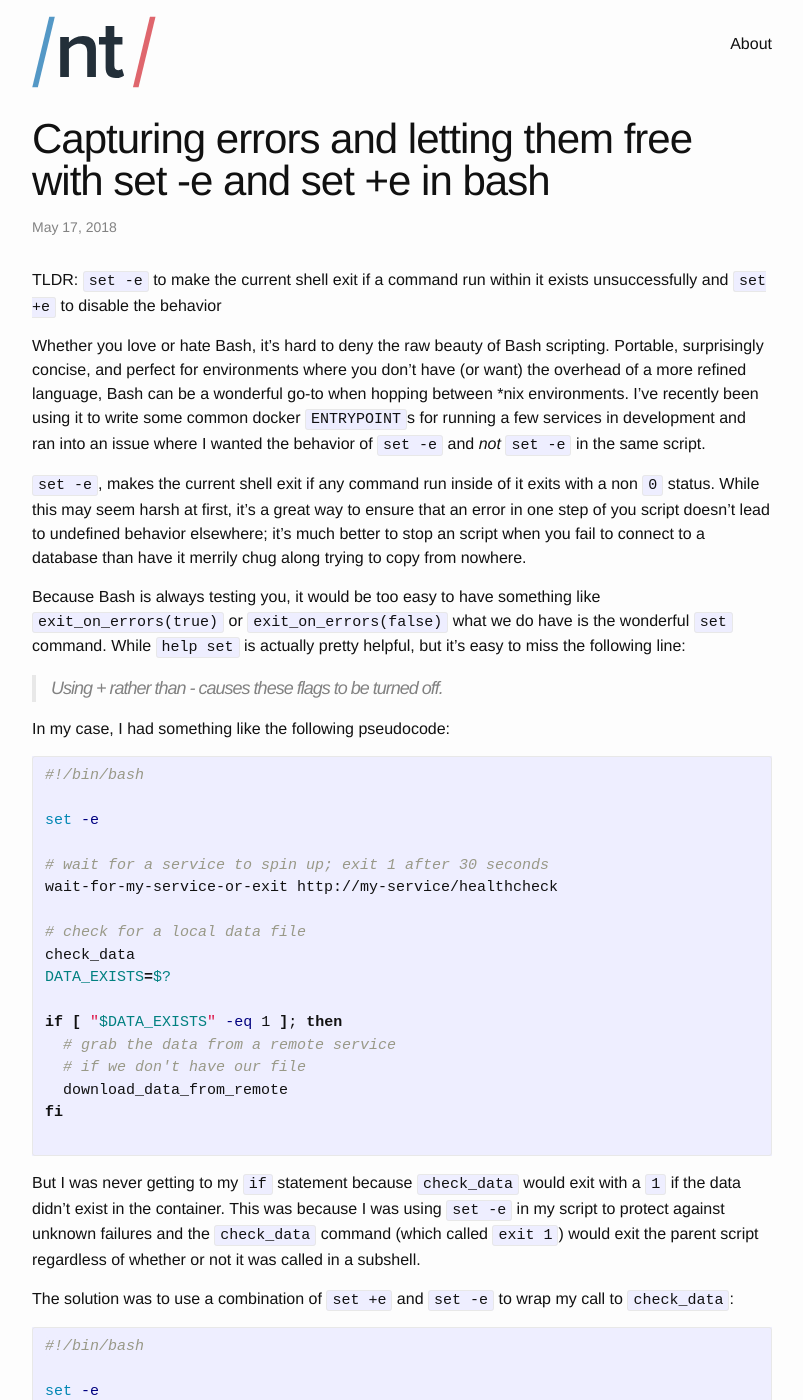
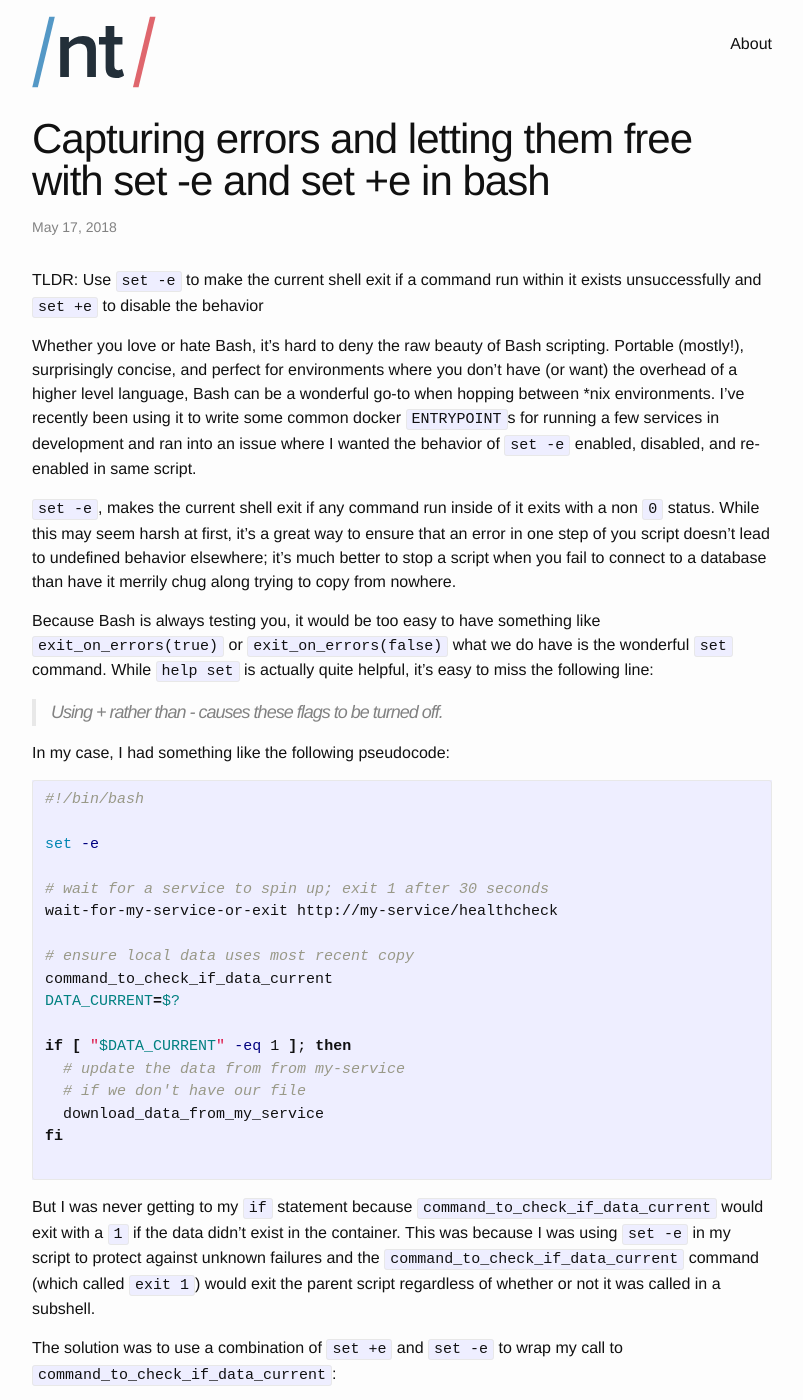
Before and after one commit to NickTomlin/nicktomlin.github.io, a Jekyll site: the page built from _posts/2018-05-17-capturing-errors-and-letting-them-with-set-e-and-e-in-bash.md, in a window 1280 px wide and 1400 px high. Shown: the whole window, without its empty margins (238-1041 px from the left). Built offline with Jekyll 4.4.1, drawn with Linux system fonts in a browser that asks for light colours; comment, search, counter and statistics services are not loaded; some of the changed text lies outside the part shown.

Commit message:
Update set -e post

````diff
--- a/_posts/2018-05-17-capturing-errors-and-letting-them-with-set-e-and-e-in-bash.md
+++ b/_posts/2018-05-17-capturing-errors-and-letting-them-with-set-e-and-e-in-bash.md
@@ -3,13 +3,13 @@ layout: post
 title: Capturing errors and letting them free with set -e and set +e in bash
 ---
 
-TLDR: `set -e` to make the current shell exit if a command run within it exists unsuccessfully and `set +e` to disable the behavior
+TLDR: Use `set -e` to make the current shell exit if a command run within it exists unsuccessfully and `set +e` to disable the behavior
 
-Whether you love or hate Bash, it's hard to deny the raw beauty of Bash scripting. Portable, surprisingly concise, and perfect for environments where you don't have (or want) the overhead of a more refined language, Bash can be a wonderful go-to when hopping between *nix environments. I've recently been using it to write some common docker `ENTRYPOINT`s for running a few services in development and ran into an issue where I wanted the behavior of `set -e` and _not_ `set -e` in the same script.
+Whether you love or hate Bash, it's hard to deny the raw beauty of Bash scripting. Portable (mostly!), surprisingly concise, and perfect for environments where you don't have (or want) the overhead of a higher level language, Bash can be a wonderful go-to when hopping between *nix environments. I've recently been using it to write some common docker `ENTRYPOINT`s for running a few services in development and ran into an issue where I wanted the behavior of `set -e` enabled, disabled, and re-enabled in same script.
 
-`set -e`, makes the current shell exit if any command run inside of it exits with a non `0` status. While this may seem harsh at first, it's a great way to ensure that an error in one step of you script doesn't lead to undefined behavior elsewhere; it's much better to stop an script when you fail to connect to a database than have it merrily chug along trying to copy from nowhere.
+`set -e`, makes the current shell exit if any command run inside of it exits with a non `0` status. While this may seem harsh at first, it's a great way to ensure that an error in one step of you script doesn't lead to undefined behavior elsewhere; it's much better to stop a script when you fail to connect to a database than have it merrily chug along trying to copy from nowhere.
 
-Because Bash is always testing you, it would be too easy to have something like `exit_on_errors(true)` or `exit_on_errors(false)` what we do have is the wonderful `set` command. While `help set` is actually pretty helpful, but it's easy to miss the following line:
+Because Bash is always testing you, it would be too easy to have something like `exit_on_errors(true)` or `exit_on_errors(false)` what we do have is the wonderful `set` command. While `help set` is actually quite helpful, it's easy to miss the following line:
 
 > Using + rather than - causes these flags to be turned off.
 
@@ -24,21 +24,21 @@ set -e
 # wait for a service to spin up; exit 1 after 30 seconds
 wait-for-my-service-or-exit http://my-service/healthcheck
 
-# check for a local data file
-check_data
-DATA_EXISTS=$?
+# ensure local data uses most recent copy
+command_to_check_if_data_current
+DATA_CURRENT=$?
 
-if [ "$DATA_EXISTS" -eq 1 ]; then
-  # grab the data from a remote service
+if [ "$DATA_CURRENT" -eq 1 ]; then
+  # update the data from from my-service
   # if we don't have our file
-  download_data_from_remote
+  download_data_from_my_service
 fi
 
 ```
 
-But I was never getting to my `if` statement because `check_data` would exit with a `1` if the data didn't exist in the container. This was because I was using `set -e` in my script to protect against unknown failures and the `check_data` command  (which called `exit 1`) would exit the parent script regardless of whether or not it was called in a subshell.
+But I was never getting to my `if` statement because `command_to_check_if_data_current` would exit with a `1` if the data didn't exist in the container. This was because I was using `set -e` in my script to protect against unknown failures and the `command_to_check_if_data_current` command  (which called `exit 1`) would exit the parent script regardless of whether or not it was called in a subshell.
 
-The solution was to use a combination of `set +e` and `set -e`  to wrap my call to `check_data`:
+The solution was to use a combination of `set +e` and `set -e`  to wrap my call to `command_to_check_if_data_current`:
 
 ```bash
 #!/bin/bash
@@ -49,16 +49,17 @@ set -e
 wait-for-my-service-or-exit http://my-service/healthcheck
 
 set +e
-check_data
-DATA_EXISTS=$?
+# ensure local data uses most recent copy
+command_to_check_if_data_current
+DATA_CURRENT=$?
 set -e
 
-if [ "$DATA_EXISTS" -eq 1 ]; then
-  # grab the data from a remote service
-  download_data_from_remote
+if [ "$DATA_CURRENT" -eq 1 ]; then
+  # update the data from from my-service
+  download_data_from_my_service
 fi
 ```
 
-Not the cleanest thing, but it's a helpful way of isolating known failures and still ensuring that unknowns stop your script when they should.
+Not cleanest code perhaps, but it allows for isolating known failures and still ensuring that unknown errors stop your script when they should.
 
 Happy bashing!
````
